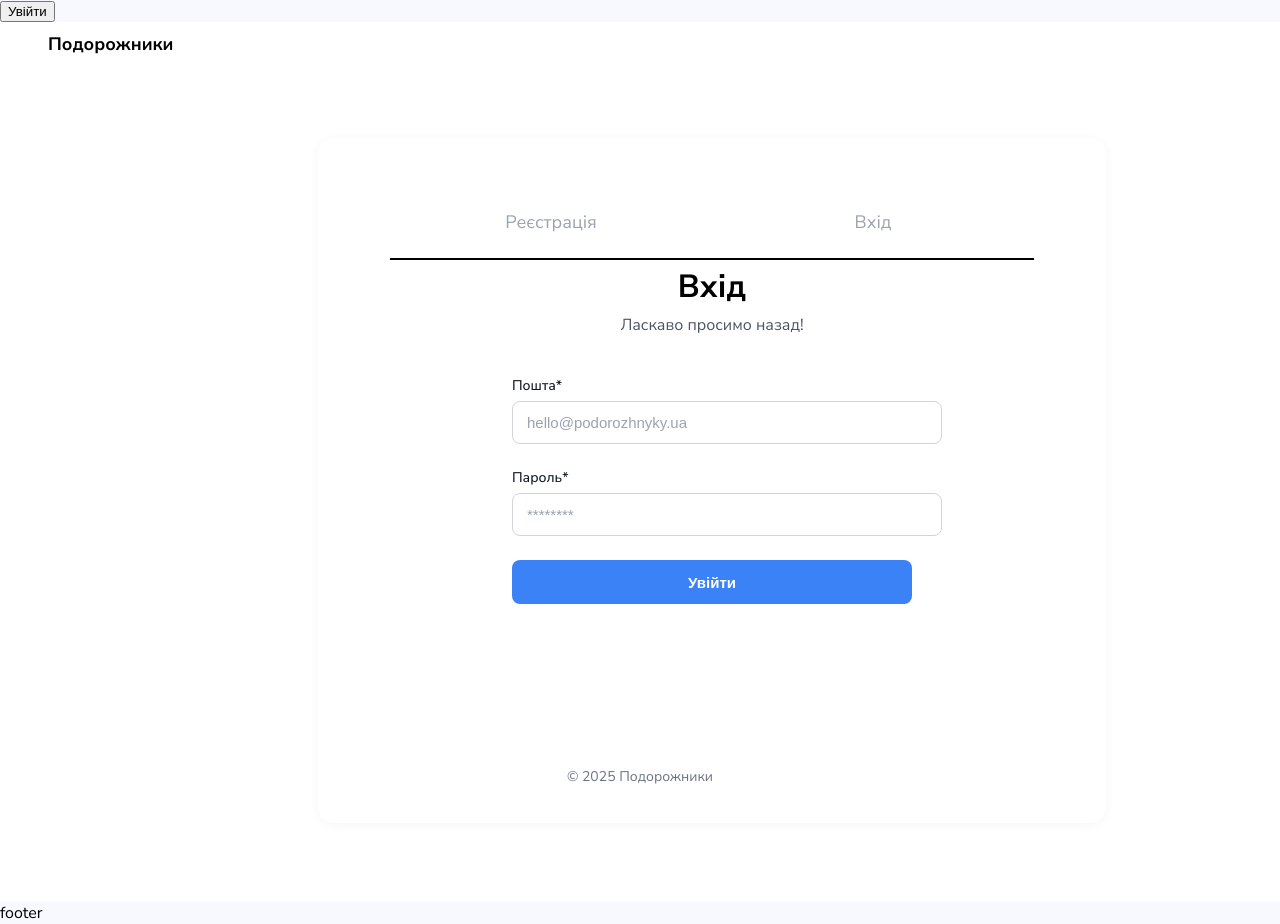
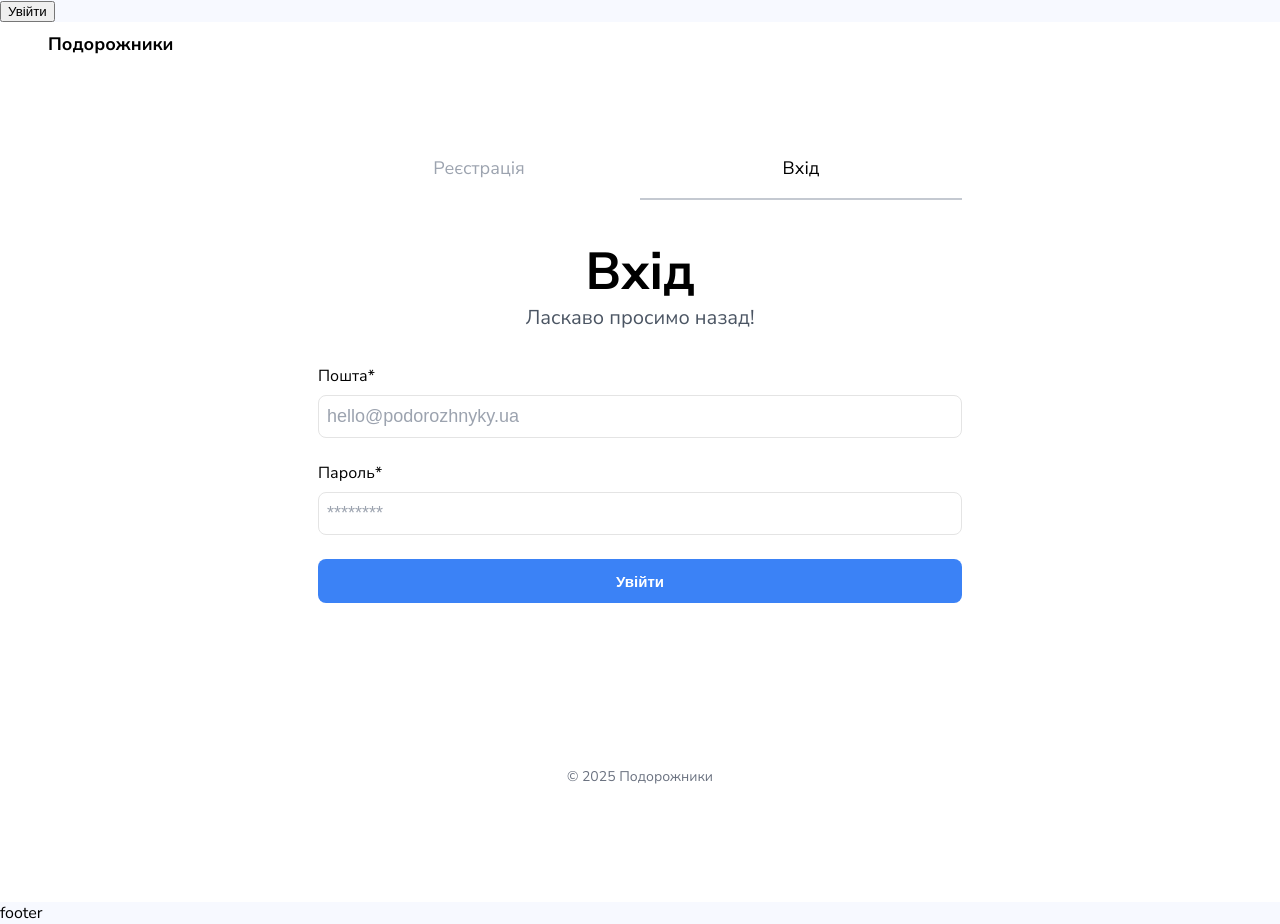
Before and after one commit to DDenysKoval/Travellers_Front, a Next.js app: page /auth/login in a window 1280 px wide. Built offline with nearby package versions, Linux system fonts and the light colour scheme.

Commit message:
interm. commit

```diff
--- a/app/(auth routes)/auth/AuthForm/AuthForm.module.css
+++ b/app/(auth routes)/auth/AuthForm/AuthForm.module.css
@@ -1,20 +1,17 @@
-.content {
-  width: 644px;
-  height: 581px;
+.authWrapper {
+  display: flex;
+  flex-direction: column;
+  width: 100%;
   max-width: 644px;
-  background: #fff;
-  border-radius: 16px;
-  padding: 48px 72px 56px;
-  box-shadow: 0 2px 12px rgba(0, 0, 0, 0.04);
   margin: 0 auto;
 }
 
 .tabsWrapper {
   width: 100%;
-  max-width: 644px;
-  margin: 0 auto;
   display: flex;
-  border-bottom: 2px solid #000000;
+  margin-bottom: 40px;
+  position: relative;
+  border-bottom: 1px solid transparent;
 }
 
 .tab {
@@ -22,17 +19,16 @@
   display: flex;
   justify-content: center;
   align-items: center;
-  padding: 12px 24px;
+  padding: 6px 24px;
   height: 48px;
   background: none;
   border: none;
   outline: none;
-  font-family: "Nunito Sans", sans-serif;
   font-weight: 400;
   font-size: 18px;
-  line-height: 150%;
   color: #9ca3af;
   cursor: pointer;
+  border-bottom: 2px solid transparent;
   transition:
     color 0.2s ease,
     border-bottom-color 0.2s ease;
@@ -45,59 +41,60 @@
 
 .tab.active {
   color: #000;
-  border-bottom-color: #9ca3af;
+  border-bottom-color: #c4c9d1;
 }
+
 .authTitle {
   text-align: center;
-  font-size: 32px;
   font-weight: 700;
-  color: #000;
-  margin-top: 8px;
-  margin-bottom: 8px;
-  line-height: 1.2;
+  font-size: 52px;
+  line-height: 120%;
+  letter-spacing: -0.01em;
+  text-align: center;
 }
 
 .authSubtitle {
+  font-weight: 400;
+  font-size: 20px;
+  line-height: 150%;
   text-align: center;
-  font-size: 16px;
-  font-weight: 400;
   color: #4b5563;
-  margin-bottom: 40px;
+  margin-bottom: 32px;
 }
 
 .form {
+  width: 100%;
+  height: auto;
+}
+
+.formInfoInput {
   display: flex;
   flex-direction: column;
-  gap: 24px;
-  width: 100%;
-  max-width: 400px;
-  margin: 0 auto;
+  gap: 8px;
+  margin-bottom: 24px;
 }
 
-.formGroup {
-  display: flex;
-  flex-direction: column;
-  gap: 6px;
-}
-
-.formGroup label {
-  font-size: 14px;
-  font-weight: 500;
+.label {
+  font-weight: 400;
+  font-size: 18px;
   color: #111827;
 }
 
 .input {
+  box-sizing: border-box;
   width: 100%;
-  border: 1px solid #d1d5db;
+  border: 1px solid #e4e4e4;
   border-radius: 8px;
-  padding: 12px 14px;
-  font-size: 15px;
-  outline: none;
+  height: 43px;
+  padding: 8px;
   color: #111827;
-  background-color: #fff;
+  font-weight: 400;
+  font-size: 18px;
+  line-height: 150%;
   transition:
     border-color 0.2s ease,
     box-shadow 0.2s ease;
+  background-color: #fff;
 }
 
 .input::placeholder {
@@ -118,10 +115,10 @@
 .submitBtn {
   width: 100%;
   height: 44px;
+  border-radius: 8px;
   background-color: #3b82f6;
   color: #fff;
   border: none;
-  border-radius: 8px;
   font-size: 15px;
   font-weight: 600;
   cursor: pointer;
@@ -131,8 +128,3 @@
 .submitBtn:hover {
   background-color: #2563eb;
 }
-
-.submitBtn:disabled {
-  opacity: 0.6;
-  cursor: not-allowed;
-}
--- a/app/(auth routes)/auth/AuthForm/LoginForm.tsx
+++ b/app/(auth routes)/auth/AuthForm/LoginForm.tsx
@@ -62,7 +62,7 @@ export default function LoginForm() {
         <Link href="/auth/register" className={styles.tab}>
           Реєстрація
         </Link>
-        <Link href="/auth/login" className={styles.tab}>
+        <Link href="/auth/login" className={`${styles.tab} ${styles.active}`}>
           Вхід
         </Link>
       </div>
@@ -77,7 +77,7 @@ export default function LoginForm() {
       >
         {({ isSubmitting }) => (
           <Form className={styles.form}>
-            <div className={styles.formGroup}>
+            <div className={styles.formInfoInput}>
               <label>Пошта*</label>
               <Field
                 name="email"
@@ -92,7 +92,7 @@ export default function LoginForm() {
               />
             </div>
 
-            <div className={styles.formGroup}>
+            <div className={styles.formInfoInput}>
               <label>Пароль*</label>
               <Field
                 name="password"
--- a/app/(auth routes)/auth/AuthForm/RegistrationForm.tsx
+++ b/app/(auth routes)/auth/AuthForm/RegistrationForm.tsx
@@ -58,9 +58,12 @@ export default function RegistrationForm() {
   };
 
   return (
-    <div className={styles.authForm}>
+    <div className={styles.authWrapper}>
       <div className={styles.tabsWrapper}>
-        <Link href="/auth/register" className={styles.tab}>
+        <Link
+          href="/auth/register"
+          className={`${styles.tab} ${styles.active}`}
+        >
           Реєстрація
         </Link>
         <Link href="/auth/login" className={styles.tab}>
@@ -80,8 +83,8 @@ export default function RegistrationForm() {
       >
         {({ isSubmitting }) => (
           <Form className={styles.form}>
-            <div className={styles.formGroup}>
-              <label>Ім’я та Прізвище*</label>
+            <div className={styles.formInfoInput}>
+              <label className={styles.label}>Ім’я та Прізвище*</label>
               <Field
                 name="name"
                 placeholder="Ваше ім’я та прізвище"
@@ -94,8 +97,8 @@ export default function RegistrationForm() {
               />
             </div>
 
-            <div className={styles.formGroup}>
-              <label>Пошта*</label>
+            <div className={styles.formInfoInput}>
+              <label className={styles.label}>Пошта*</label>
               <Field
                 name="email"
                 type="email"
@@ -109,8 +112,8 @@ export default function RegistrationForm() {
               />
             </div>
 
-            <div className={styles.formGroup}>
-              <label>Пароль*</label>
+            <div className={styles.formInfoInput}>
+              <label className={styles.label}>Пароль*</label>
               <Field
                 name="password"
                 type="password"
```
